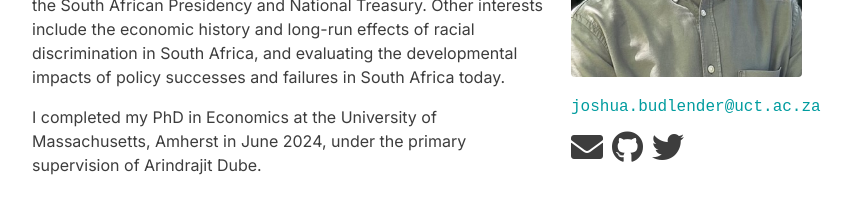
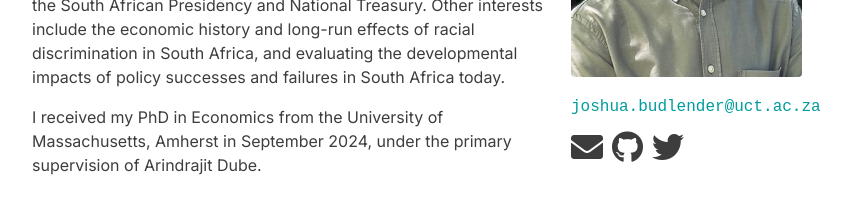
Before and after one commit to jbudlender/jbudlender.github.io, a Jekyll site: the page built from _pages/about.md, in a window 1280 px wide. Shown: the part 399-613 px from the top of the page, without its empty margins (223-1073 px from the left). Built offline with Jekyll 4.4.1, drawn with Linux system fonts in a browser that asks for light colours; full-size pictures stand in for the smaller copies a plugin makes; comment, search, counter and statistics services are not loaded; a style sheet for code colours, icons or effects is not loaded.

Commit message:
graduated

```diff
--- a/_pages/about.md
+++ b/_pages/about.md
@@ -33,4 +33,4 @@ My work is in Labour and Development Economics, using Applied Microeconometrics
 I have also done economic advisory work on social grant policy for the South African Presidency and National Treasury.
 Other interests include the economic history and long-run effects of racial discrimination in South Africa, and evaluating the developmental impacts of policy successes and failures in South Africa today.
 
-I completed my PhD in Economics at the University of Massachusetts, Amherst in June 2024, under the primary supervision of Arindrajit Dube.
+I received my PhD in Economics from the University of Massachusetts, Amherst in September 2024, under the primary supervision of Arindrajit Dube.
```
Also changed, not shown: 1 other file.
